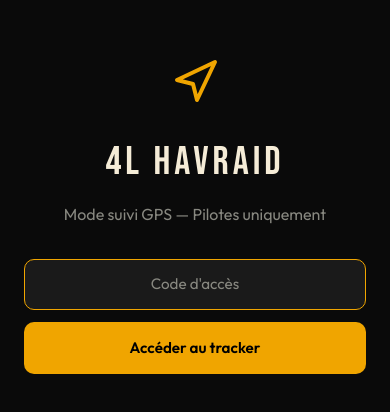
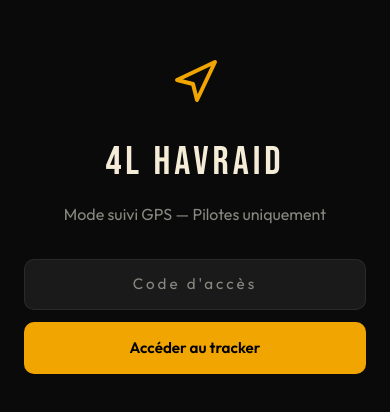
Before and after one commit to 4l-cmd/4l-havraid, a Next.js app: page /tracker in a window 390 px wide. Shown: the part 206-618 px from the top of the page. Built offline with nearby package versions, Linux system fonts and the light colour scheme.

Commit message:
fix: tracker login mobile - disable autocorrect, use form submit

```diff
--- a/src/app/tracker/page.tsx
+++ b/src/app/tracker/page.tsx
@@ -141,21 +141,24 @@ export default function TrackerPage() {
           </h1>
           <p style={{ color: 'var(--muted)', marginBottom: 32 }}>Mode suivi GPS — Pilotes uniquement</p>
 
-          <div style={{ display: 'flex', flexDirection: 'column', gap: 12 }}>
+          <form onSubmit={e => { e.preventDefault(); unlock(); }} style={{ display: 'flex', flexDirection: 'column', gap: 12 }}>
             <input
-              type="password"
+              type="text"
+              inputMode="text"
               value={code}
               onChange={e => setCode(e.target.value)}
-              onKeyDown={e => e.key === "Enter" && unlock()}
               placeholder="Code d'accès"
-              style={{ textAlign: 'center', background: codeError ? 'rgba(255,80,80,0.08)' : undefined, borderColor: codeError ? 'rgba(255,80,80,0.4)' : undefined }}
-              autoFocus
+              autoComplete="off"
+              autoCorrect="off"
+              autoCapitalize="off"
+              spellCheck={false}
+              style={{ textAlign: 'center', background: codeError ? 'rgba(255,80,80,0.08)' : undefined, borderColor: codeError ? 'rgba(255,80,80,0.4)' : undefined, letterSpacing: 3 }}
             />
-            {codeError && <p style={{ color: '#ff5050', fontSize: '0.85rem' }}>Code incorrect</p>}
-            <button onClick={unlock} className="btn btn-amber" style={{ justifyContent: 'center' }}>
+            {codeError && <p style={{ color: '#ff5050', fontSize: '0.85rem' }}>Code incorrect — vérifiez la saisie</p>}
+            <button type="submit" className="btn btn-amber" style={{ justifyContent: 'center' }}>
               Accéder au tracker
             </button>
-          </div>
+          </form>
         </div>
       </div>
     );
```
